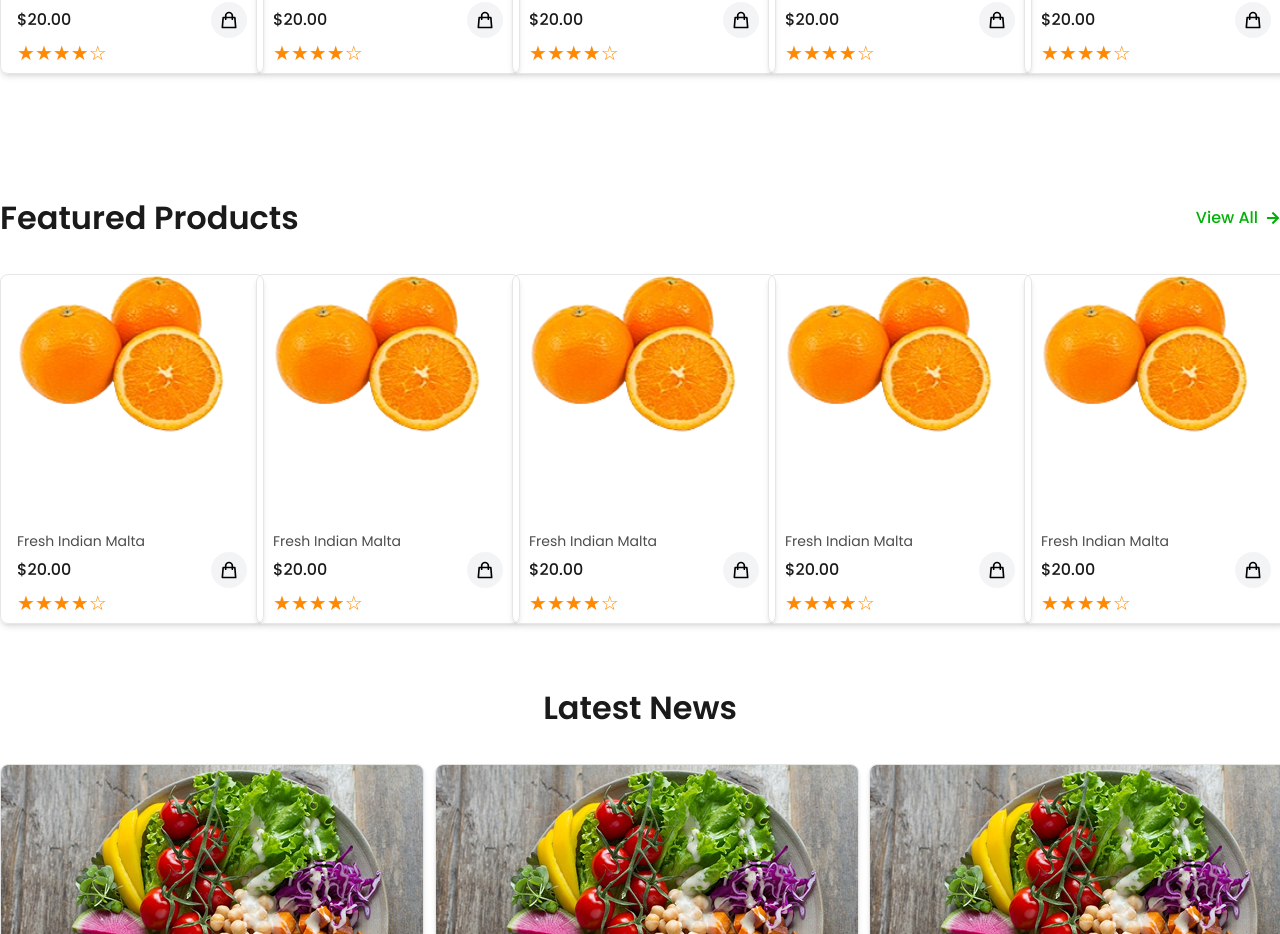
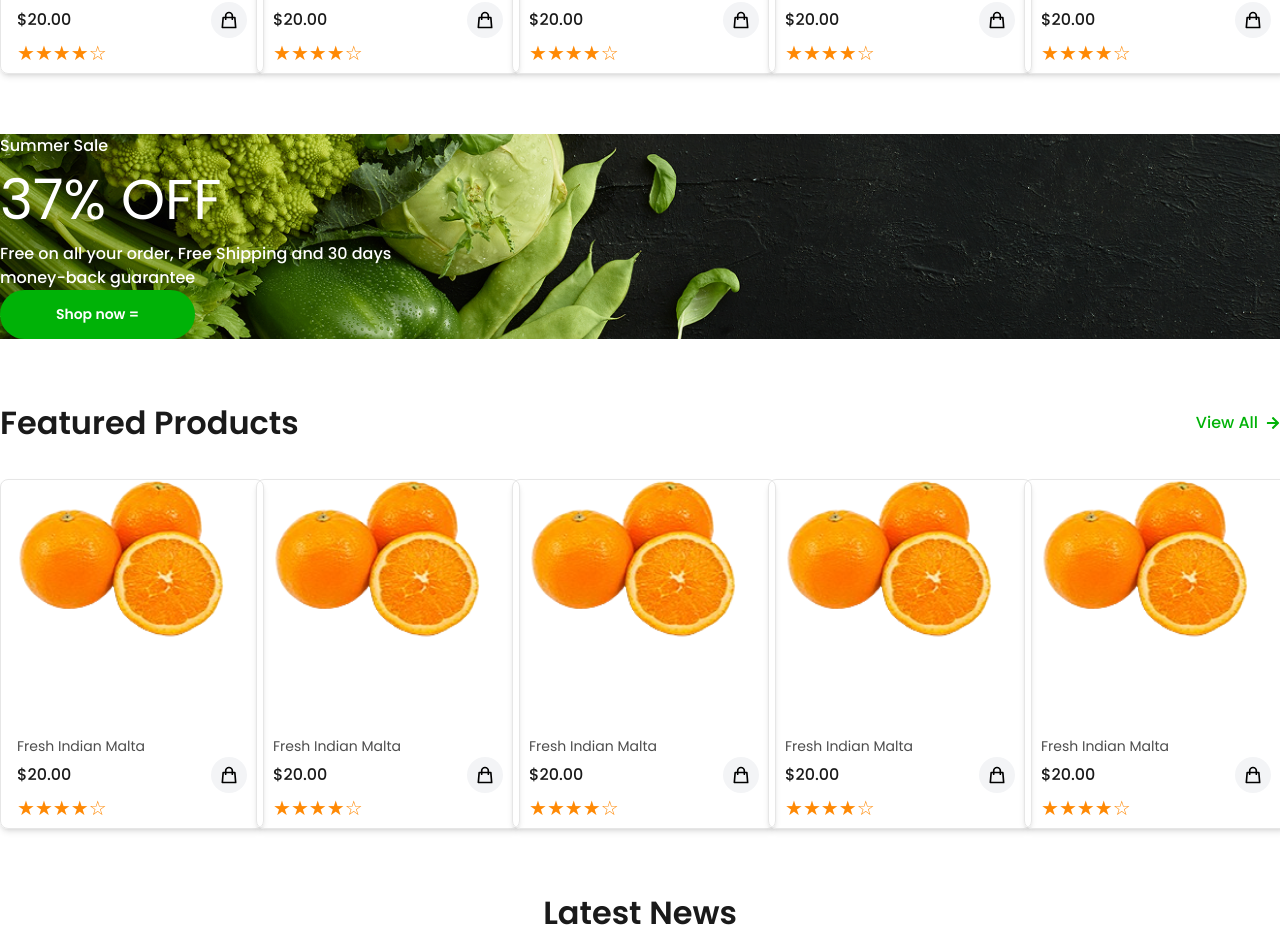
Before and after one commit to remenisite/E-commarce-Ecobazar, a Next.js app in the folder client/: page / in a window 1280 px wide. Shown: the part 2660-3594 px from the top of the page. Built offline with nearby package versions, Linux system fonts and the light colour scheme.

Commit message:
change code

```diff
--- /dev/null
+++ b/client/app/components/home/SummerSaleBanner.jsx
@@ -0,0 +1,24 @@
+"use client";
+
+import React from 'react'
+import Button from '../ui/Button';
+
+const SummerSaleBanner = () => {
+  return (
+    <section id='summer'>
+        <div className="container">
+
+            <h4 className='text-[16px] font-medium font-main text-white'>Summer Sale</h4>
+            <h2 className='text-[56px] font-normal font-main text-white'>37% OFF</h2>
+            <h5 className='text-[16px] font-medium font-main text-white'>Free on all your order, Free Shipping and  30 days <br /> money-back guarantee</h5>
+<div className='w-[195px]'>
+
+            <Button >Shop now =</Button>
+</div>
+
+        </div>
+    </section>
+  )
+}
+
+export default SummerSaleBanner
--- a/client/app/globals.css
+++ b/client/app/globals.css
@@ -44,3 +44,11 @@
   background-size: cover;
   background-repeat: no-repeat;
 }
+
+
+#summer{
+    background: url("/images/disImg.png");
+  background-position: center;
+  background-size: cover;
+  background-repeat: no-repeat;
+}
--- a/client/app/page.js
+++ b/client/app/page.js
@@ -10,6 +10,7 @@ import Testimonial from "./components/home/Testimonial";
 import VectorIcon from "./components/home/VectorIcon";
 import Instragram from "./components/home/Instragram";
 import Banner from "./components/home/Banner";
+import SummerSaleBanner from "./components/home/SummerSaleBanner";
 
 
 const Home = () => {
@@ -19,6 +20,7 @@ const Home = () => {
       <ServiceFeatures />
       <CategoryProduct />
       <PopularProducts />
+      <SummerSaleBanner />
       <FeaturedProducts />
       <LatestNews />
       <Testimonial />
```
Also changed, not shown: client/public/images/disImg.png (added).
